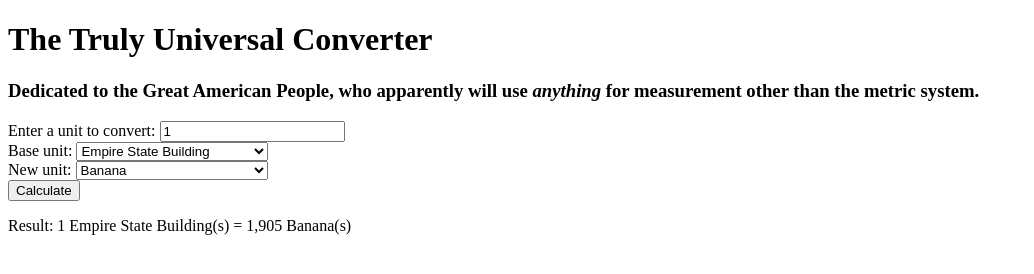
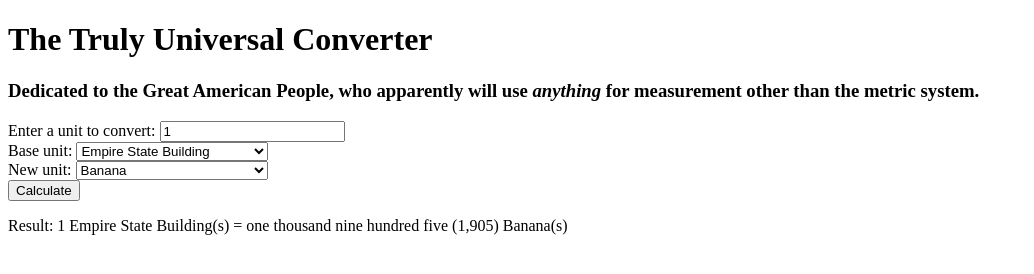
Before and after one commit to kellyluck/tuc, a plain HTML site: page index.html in a window 1280 px wide. Both pictures are taken after a click on the button "Calculate". Shown: the whole page, without its empty margins (0-1034 px from the left). Drawn offline with Linux system fonts and the light colour scheme.

Commit message:
added "word" version of number display, and VW Beetle measurement

```diff
--- a/index.html
+++ b/index.html
@@ -2,7 +2,7 @@
 <html>
 
 <head>
-    <title>Parcel Sandbox</title>
+    <title>The Truly Useful Converter</title>
     <meta charset="UTF-8" />
     <script>
         // Global array to hold the loaded CSV data
@@ -53,6 +53,7 @@ Parsec,3085677581280000000,
 Centiemter,1,
 Meter,100,
 Kilometers,100000,
+VW Beetle,427.8,
 Empire State Building,38100`;
 
         // Function to load the CSV file
@@ -123,12 +124,11 @@ Empire State Building,38100`;
             dropdown2.value = 'Banana';
         }
 
-
         function showComment(value, commentControl) {
             const tucEntry = tucData.find(
                 (item) => item.string === value
             );
-            commentctl=document.getElementById(commentControl);
+            commentctl = document.getElementById(commentControl);
             commentctl.innerHTML = tucEntry.comment;
         }
 
@@ -154,9 +154,16 @@ Empire State Building,38100`;
             const m = selectedData2.number;
 
             const result = (c * d) / m;
-
+            // if < 1, can trim down to 20 decimal places but no trialing zeros
+            // this is for super small numbers, e.g., 5e-8, which cannot be word-parsed properly.
+            var resultString = result.toFixed(20).replace(/(\.\d*?[1-9])0+$/g, "$1");
+            if (result >= 1.0) resultString = result; // if 1 or above, just use regular string
+            const resultWords = toWords(resultString);
+            const useWords = (!resultWords.startsWith("too") && !resultWords.startsWith("not")); // was unable to parse
             const resultElement = document.getElementById("result");
-            resultElement.textContent = `Result: ${c} ${selectedString1}(s) = ${result.toLocaleString('en-US')} ${selectedString2}(s)`;
+            resultElement.textContent = useWords
+                ? `Result: ${c} ${selectedString1}(s) = ${resultWords} (${resultString.toLocaleString('en-US')}) ${selectedString2}(s)`
+                : `Result: ${c} ${selectedString1}(s) = ${resultString.toLocaleString('en-US')} ${selectedString2}(s)`;
         }
 
         function startUp() {
@@ -164,6 +171,65 @@ Empire State Building,38100`;
             const calculateButton = document.getElementById("calculateButton");
             calculateButton.addEventListener("click", calculate);
             loadCSV();
+        }
+
+        // Convert numbers to words
+        // copyright 25th July 2006, by Stephen Chapman http://javascript.about.com
+        // permission to use this Javascript on your web page is granted
+        // provided that all of the code (including this copyright notice) is
+        // used exactly as shown (you can change the numbering system if you wish)
+
+        // American Numbering System
+        var th = ['', 'thousand', 'million', 'billion', 'trillion'];
+        // uncomment this line for English Number System
+        // var th = ['','thousand','million', 'milliard','billion'];
+
+        var dg = ['zero', 'one', 'two', 'three', 'four', 'five', 'six', 'seven', 'eight', 'nine'];
+        var tn = ['ten', 'eleven', 'twelve', 'thirteen', 'fourteen', 'fifteen', 'sixteen', 'seventeen', 'eighteen', 'nineteen'];
+        var tw = ['twenty', 'thirty', 'forty', 'fifty', 'sixty', 'seventy', 'eighty', 'ninety'];
+
+        function toWords(s) {
+            s = s.toString();
+            s = s.replace(/[\, ]/g, '');
+            if (s != parseFloat(s))
+                return 'not a number ';
+            var x = s.indexOf('.');
+            if (x == -1)
+                x = s.length;
+            if (x > 15)
+                return 'too big';
+            var n = s.split('');
+            var str = '';
+            var sk = 0;
+            for (var i = 0; i < x; i++) {
+                if ((x - i) % 3 == 2) {
+                    if (n[i] == '1') {
+                        str += tn[Number(n[i + 1])] + ' ';
+                        i++;
+                        sk = 1;
+                    } else if (n[i] != 0) {
+                        str += tw[n[i] - 2] + ' ';
+                        sk = 1;
+                    }
+                } else if (n[i] != 0) {
+                    str += dg[n[i]] + ' ';
+                    if ((x - i) % 3 == 0)
+                        str += 'hundred ';
+                    sk = 1;
+                }
+                if ((x - i) % 3 == 1) {
+                    if (sk)
+                        str += th[(x - i - 1) / 3] + ' ';
+                    sk = 0;
+                }
+            }
+            if (x != s.length) {
+                var y = s.length;
+                str += 'point ';
+                for (var i = x + 1; i < y; i++)
+                    str += dg[n[i]] + ' ';
+            }
+            return str.replace(/\s+/g, ' ');
         }
     </script>
 </head>
```
